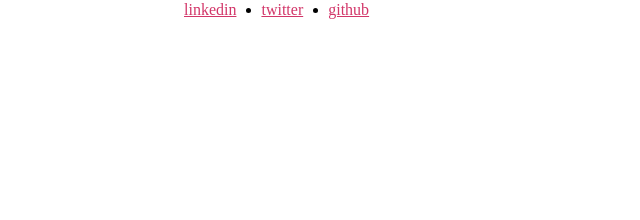
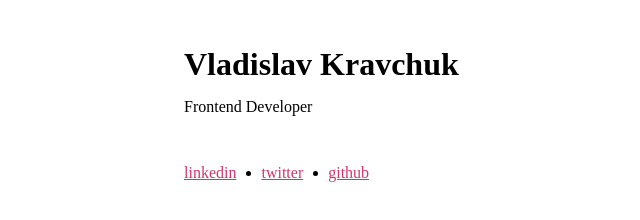
Before and after one commit to kravchuk21/portfolio, an Eleventy site: page src/index.njk in a window 1280 px wide. Shown: the whole page, without its empty margins (96-736 px from the left). Built offline with nearby package versions, Linux system fonts and the light colour scheme; Eleventy itself is replaced by a stand-in of ours; files that its build step writes are made by us from their sources.

Commit message:
fear: base header layout

```diff
--- a/src/index.njk
+++ b/src/index.njk
@@ -6,4 +6,11 @@ meta:
     description: "Vladislav Kravchuk portfolio"
 ---
 
+<header class="header" itemscope itemtype="http://schema.org/Person">
+    <div class="header__left">
+        <h1 class="header__title" itemprop="name">Vladislav Kravchuk</h1>
+        <p class="header__description" itemprop="jobTitle">Frontend Developer</p>
+    </div>
+</header>
+
 {% include 'contacts.njk' %}
--- /dev/null
+++ b/src/styles/blocks/header.css
@@ -0,0 +1,23 @@
+.header {
+    display: flex;
+    margin: 3rem 0;
+}
+
+.header__title {
+    color: var(--typography-base);
+    font-style: normal;
+    font-weight: 800;
+    font-size: 2rem;
+    line-height: 2.1rem;
+    margin: 0;
+    margin-bottom: 1rem;
+}
+
+.header__description {
+    font-style: normal;
+    font-weight: 400;
+    font-size: 1rem;
+    line-height: 1.1rem;
+    color: var(--typography-base);
+    margin: 0;
+}
--- a/src/styles/global.css
+++ b/src/styles/global.css
@@ -4,9 +4,12 @@
     box-sizing: border-box;
 }
 
+html {
+    font-size: 16px;
+}
+
 body {
     color: var(--typography-base);
-    font-size: 16px;
     margin: 0;
     padding: 0;
 }
--- a/src/styles/index.css
+++ b/src/styles/index.css
@@ -1,4 +1,5 @@
 @import "variables.css";
 @import "global.css";
 
-@import "blocks/contacts.css"
+@import "blocks/header.css";
+@import "blocks/contacts.css";
```
